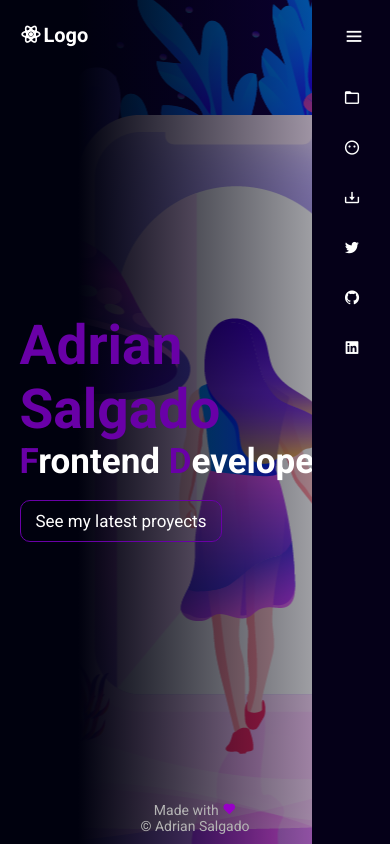
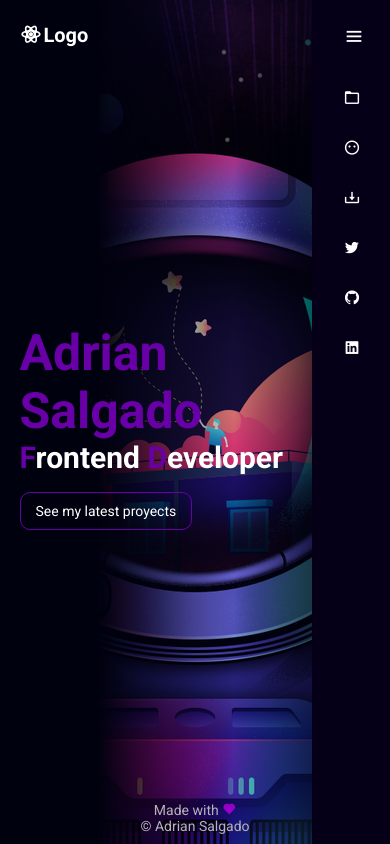
Before and after one commit to adriansa1gado/adriansa1gado.com, a React (Create React App) app: page / in a window 390 px wide. Built offline with nearby package versions, Linux system fonts and the light colour scheme.

Commit message:
fix: add landing responsive

```diff
--- a/src/components/Layout.js
+++ b/src/components/Layout.js
@@ -1,3 +1,4 @@
+import { Link } from 'react-router-dom'
 import Sidebar from './Sidebar'
 import './styles/Layout.css'
 
@@ -6,10 +7,10 @@ function Layout({ children }) {
     <>
       <header className="Navbar">
         <nav className="Navbar__content">
-          <span className="Brand-logo">
+          <Link to="/" className="Brand-logo">
             <i className="bx bxl-react"></i>
             Logo
-          </span>
+          </Link>
         </nav>
         <Sidebar />
       </header>
--- a/src/components/Sidebar.js
+++ b/src/components/Sidebar.js
@@ -10,10 +10,10 @@ function Sidebar() {
   return (
     <div className="Sidebar">
       <div className="Sidebar__content">
-        <span className="Brand-logo">
+        <Link to="/" className="Brand-logo">
           <i className="bx bxl-react"></i>
           Logo
-        </span>
+        </Link>
         <button onClick={sidebarActive} className="btn Sidebar-menu">
           <i className="bx bx-menu"></i>
         </button>
@@ -34,7 +34,11 @@ function Sidebar() {
           <span className="Sidebar__item-tooltip">About</span>
         </li>
         <li className="Sidebar__item">
-          <a href="">
+          <a
+            target="_blank"
+            rel="noreferrer"
+            href="https://drive.google.com/uc?id=1GPwcbGoPntcenbh55rXPMC8vLUHU3n6b&export=download"
+          >
             <i className="bx bx-download"></i>
             <span className="links-name">Download CV</span>
           </a>
--- a/src/components/styles/Layout.css
+++ b/src/components/styles/Layout.css
@@ -8,7 +8,9 @@
 }
 
 .Navbar__content {
-  line-height: 70px;
+  height: inherit;
+  display: flex;
+  align-items: center;
 }
 
 .Brand-logo {
@@ -16,7 +18,6 @@
   align-items: center;
   font-size: 2rem;
   font-weight: 700;
-  line-height: inherit;
 }
 
 .Brand-logo i {
--- a/src/components/styles/Sidebar.css
+++ b/src/components/styles/Sidebar.css
@@ -23,7 +23,7 @@
   width: 240px;
 }
 
-.Sidebar--active .Sidebar__content span {
+.Sidebar--active .Sidebar__content a {
   display: flex;
 }
 
@@ -33,7 +33,7 @@
   align-items: center;
 }
 
-.Sidebar__content span {
+.Sidebar__content a {
   display: none;
   margin-left: 15px;
   line-height: 28px;
--- a/src/global.css
+++ b/src/global.css
@@ -32,7 +32,7 @@ a {
   padding: 10px 15px;
   border: 1px solid #6900a7;
   border-radius: 10px;
-  transition: all 0.5s ease;
+  transition: background 0.5s ease, color 0.5s ease;
 }
 
 .btn--link:hover {
--- a/src/pages/styles/Landing.css
+++ b/src/pages/styles/Landing.css
@@ -2,8 +2,8 @@
   height: 100vh;
   display: flex;
   align-items: center;
-  background-image: linear-gradient(90deg, #00010e 20%, #00010c2c),
-    url('../../images/alone.png');
+  background-image: linear-gradient(90deg, #00010e 25%, #00010c2c, #00010c 95%),
+    url('../../images/background.png'), linear-gradient(90deg, #00010e, #00010e);
   background-position: center;
   background-size: auto;
   background-repeat: no-repeat;
@@ -11,20 +11,44 @@
 }
 
 .Landing-info {
-  margin-left: 5%;
+  margin: 0px 78px 0px 5%;
 }
 
 .title {
-  font-size: 5.5rem;
+  font-size: 5rem;
   color: #6900a7;
   margin: 0;
 }
 
 .subtitle {
-  font-size: 3.5rem;
+  font-size: 3rem;
   margin-top: 0px;
+}
+
+.Landing-info a {
+  font-size: 1.4rem;
 }
 
 .subtitle--imp {
   color: #6900a7;
 }
+
+@media screen and (min-width: 600px) {
+  .title {
+    font-size: 5.5rem;
+  }
+
+  .subtitle {
+    font-size: 3.5rem;
+  }
+
+  .Landing-info a {
+    font-size: 1.7rem;
+  }
+}
+
+@media screen and (min-width: 1200px) {
+  .Landing {
+    background-position: right;
+  }
+}
```
